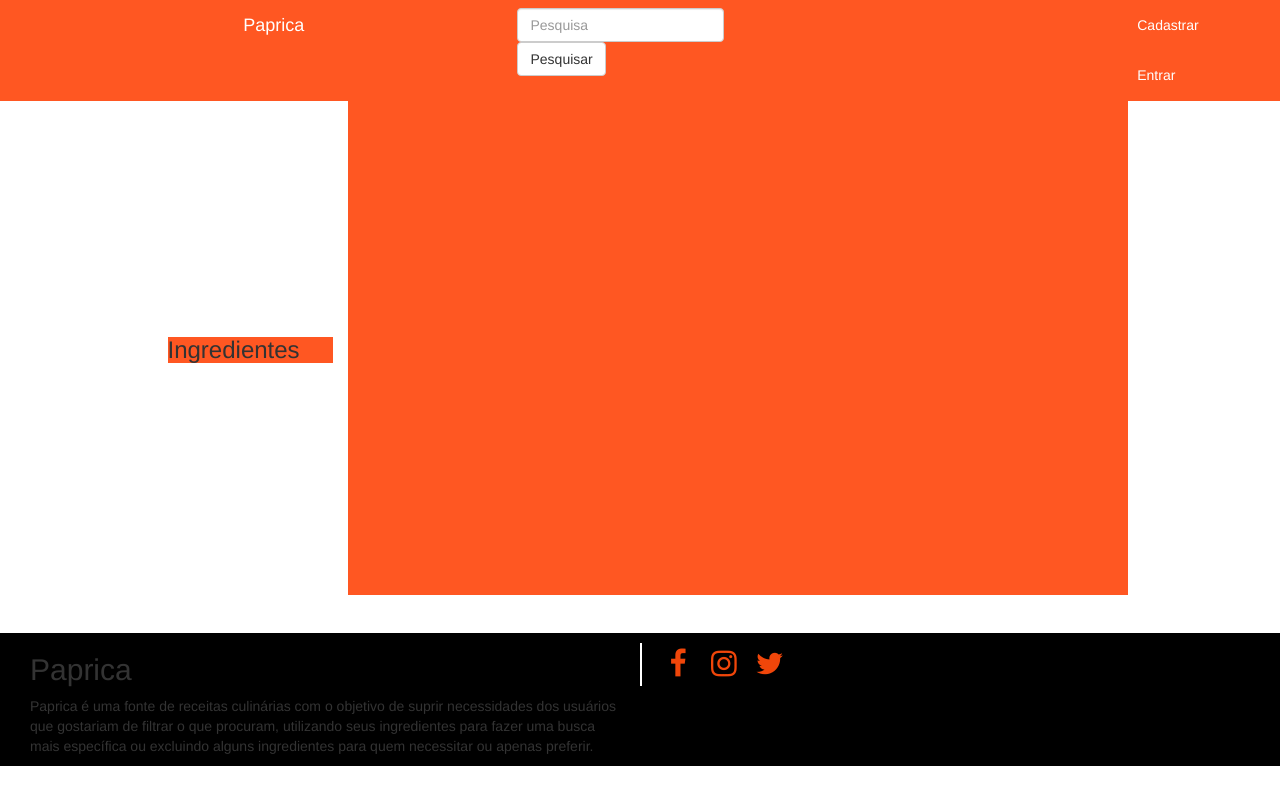
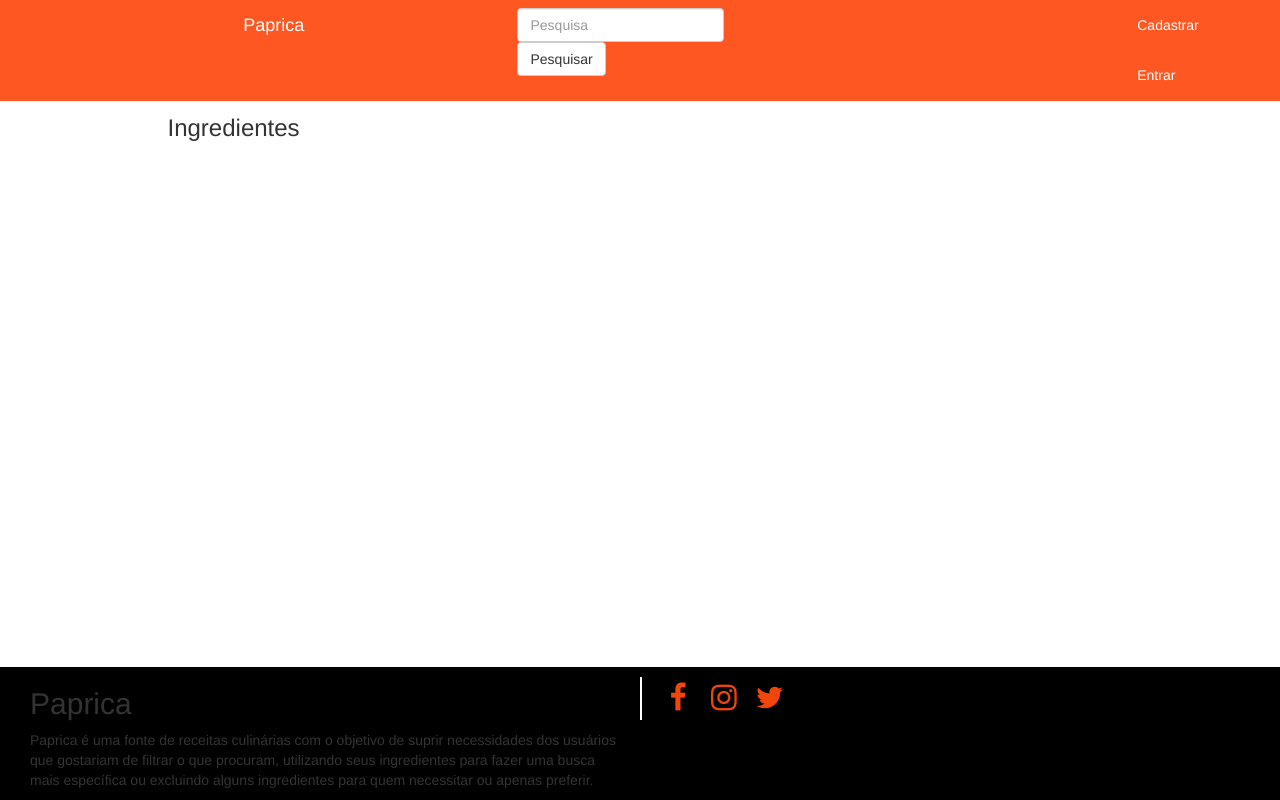
Before and after one commit to christopherlkrt/clprojtcc, a PHP site: page /view/receita.php?idreceita=1 in a window 1280 px wide. Run offline with PHP 8.4, Linux system fonts and the light colour scheme; data that the repository does not hold is empty.

Commit message:
suavizando o visual

```diff
--- a/css/home.css
+++ b/css/home.css
@@ -17,6 +17,10 @@
 	margin-top: 3%;
 }
 
+.no-margin-b{
+	position: absolute;
+	bottom: 0;
+}
 .margin-col{
 	margin-left: 5%;
 }
@@ -94,6 +98,6 @@
 	background-color: white;
 }*/
 
-.min-alt{
-	height: 500px;
-}
+/*.min-alt{
+	min-height: 100vh;
+}*/
--- a/view/receita.php
+++ b/view/receita.php
@@ -138,9 +138,9 @@
      </div><!--modal-dialog-->
  </div><!--modal-->
 
-
-    <div class="row meio margin-t5 text-center">
-    	<div class="col-md-6 col-md-offset-2 paprica">
+    <div class="container margin-t5">
+    <div class="row meio text-center">
+    	<div class="col-md-6 col-md-offset-2">
             <h3 class="col-md-2">Preparo</h3>
             <h3 class="col-md-2 col-md-offset-2">Tempo</h3>
             <h3 class="col-md-2 col-md-offset-2">Nota</h3>
@@ -149,10 +149,10 @@
 
 
 	<!-- descrição-receita-->
-    <section class="container">
+    <section>
         <div class="row meio">
             <aside  class="col-md-2">
-                <div class="paprica">
+                <div>
                     <h3>Ingredientes</h3>
                     <ul class="ingredientes">
                     <?php
@@ -160,7 +160,7 @@
                     {
                     ?>
 
-                    <li><?=$obj_ingrediente[$i]['nomeIngrediente']." ".$obj_ingrediente[$i]['quantia']?></li><br/>
+                    <li><?=$obj_ingrediente[$i]['nomeingrediente']." ".$obj_ingrediente[$i]['quantia']?></li><br/>
 
                     <?php
                     }
@@ -170,7 +170,7 @@
                 </div>
             </aside>
 
-            <div class="col-md-8 paprica min-alt">
+            <div class="col-md-8 min-alt">
 
             <h2><?=$obj_receita['nomereceita']?></h2>
             <p><?=$obj_receita['descricao']?><p>
@@ -178,12 +178,13 @@
             </div>
 
         </div>
+    </div>
 </section>
 
 
 
 <footer>
-<div class="preto col-sm-12 margin-t5">
+<div class="preto col-sm-12 margin-t5 no-margin-b">
 	<div class="col-sm-6"><h2>Paprica</h2>
     <p>Paprica é uma fonte de receitas culinárias com o objetivo de suprir necessidades dos usuários que gostariam de filtrar o que procuram, utilizando seus ingredientes para fazer uma busca mais específica ou excluindo alguns ingredientes para quem necessitar ou apenas preferir.</p>
     </div>
```
